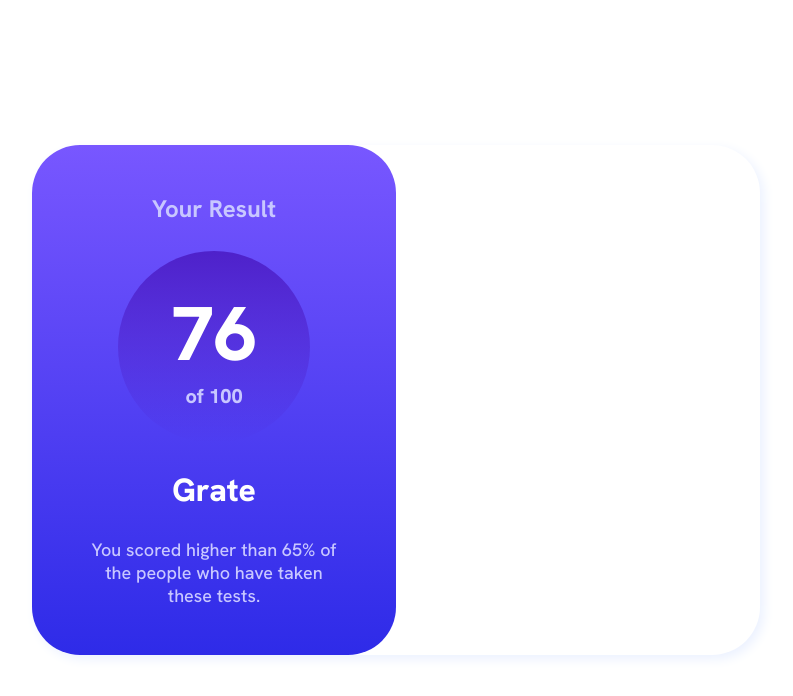
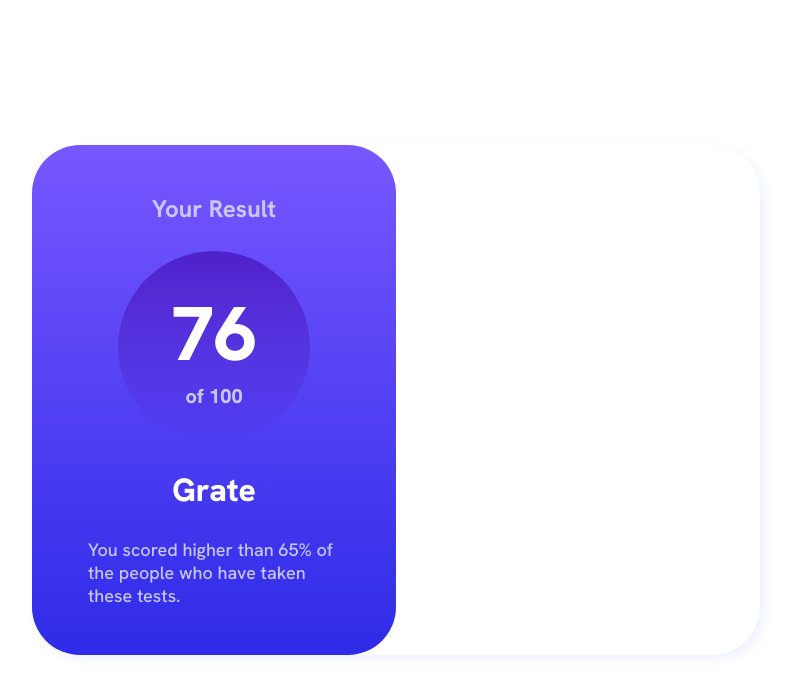
Before and after one commit to palmeiroerick/results-summary-component, a Next.js app: page / in a window 1280 px wide. Shown: the top 696 px of the page, without its empty margins (244-1037 px from the left). Built offline with nearby package versions, Linux system fonts and the light colour scheme.

Commit message:
fix(text component): console error

```diff
--- a/components/Text/index.tsx
+++ b/components/Text/index.tsx
@@ -7,7 +7,7 @@ const Text: FC<TextProps> = ({
   fontSize,
   weight,
   color,
-  textAlign,
+  text_align,
   children,
 }) => {
   return (
@@ -16,7 +16,7 @@ const Text: FC<TextProps> = ({
       fontSize={fontSize}
       weight={weight}
       color={color}
-      textAlign={textAlign}
+      text_align={text_align}
     >
       {children}
     </StyledText>
--- a/components/Text/style.tsx
+++ b/components/Text/style.tsx
@@ -6,7 +6,7 @@ const StyledText = styled.p<StyledTextProps>`
   font-weight: ${({ weight }) => weight};
   line-height: "1.25";
   color: ${({ color }) => `var(${color})`};
-  text-align: ${({ textAlign }) => (textAlign ? textAlign : "start")};
+  text-align: ${({ text_align }) => (text_align ? text_align : "start")};
 `;
 
 export default StyledText;
--- a/components/Text/types.tsx
+++ b/components/Text/types.tsx
@@ -10,7 +10,7 @@ export type StyledTextProps = {
     | "--Pale-blue"
     | "--Light-lavender"
     | "--Dark-gray-blue";
-  textAlign?: "center";
+  text_align?: "center";
 };
 
 export type TextProps = StyledTextProps & {
```
